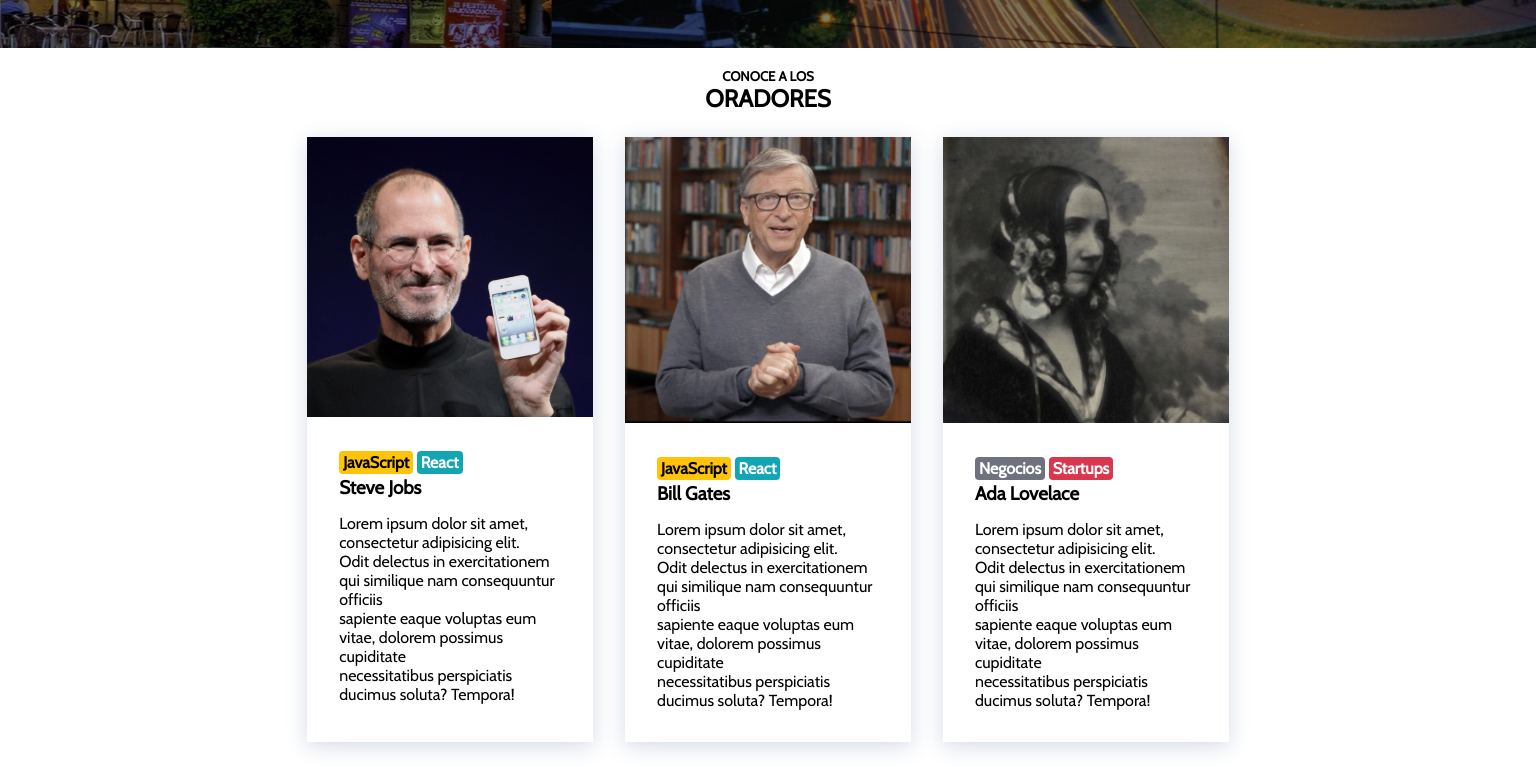
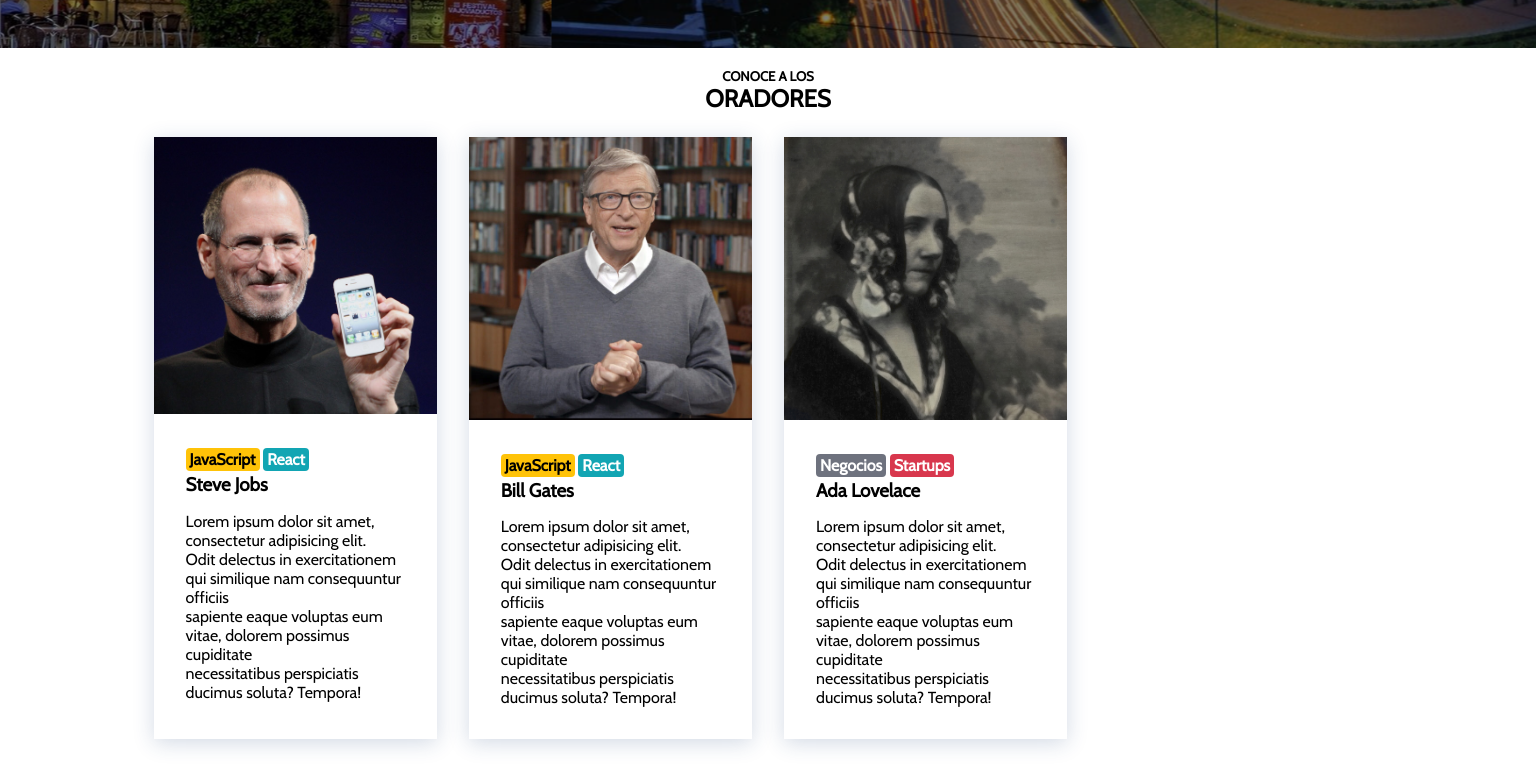
Before and after one commit to Aainor/23549, a plain HTML site: page index.html in a window 1536 px wide. Shown: the part 880-1647 px from the top of the page. Drawn offline with nearby package versions, Linux system fonts and the light colour scheme.

Commit message:
Arreglo en el Footer de Pantallas Medianas

```diff
--- a/css/style.css
+++ b/css/style.css
@@ -672,8 +672,18 @@ footer li a{
         }
     }
 
+    @media screen and (min-width:1300px){
+        body{
+            padding-bottom: 60em;
+        }
+        .site-container {
+            margin-inline: 10vw;
+            margin-bottom: 2vw;
+        }
 
-@media screen and (min-width:1300px){
+    }
+
+@media screen and (min-width:1400px){
     body{
         padding-bottom: 55em;
     }
```
